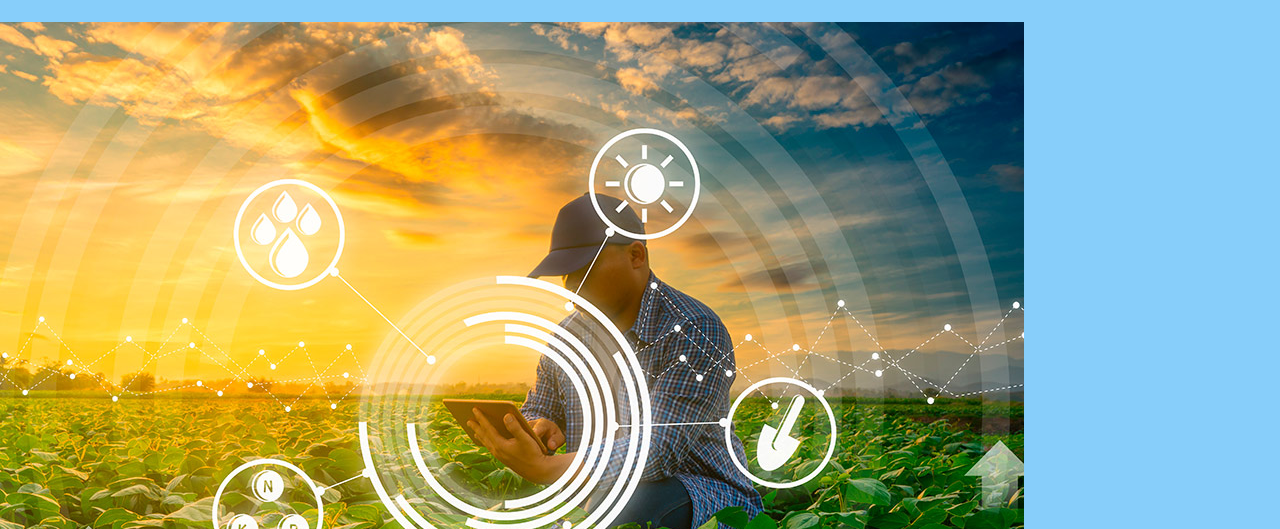
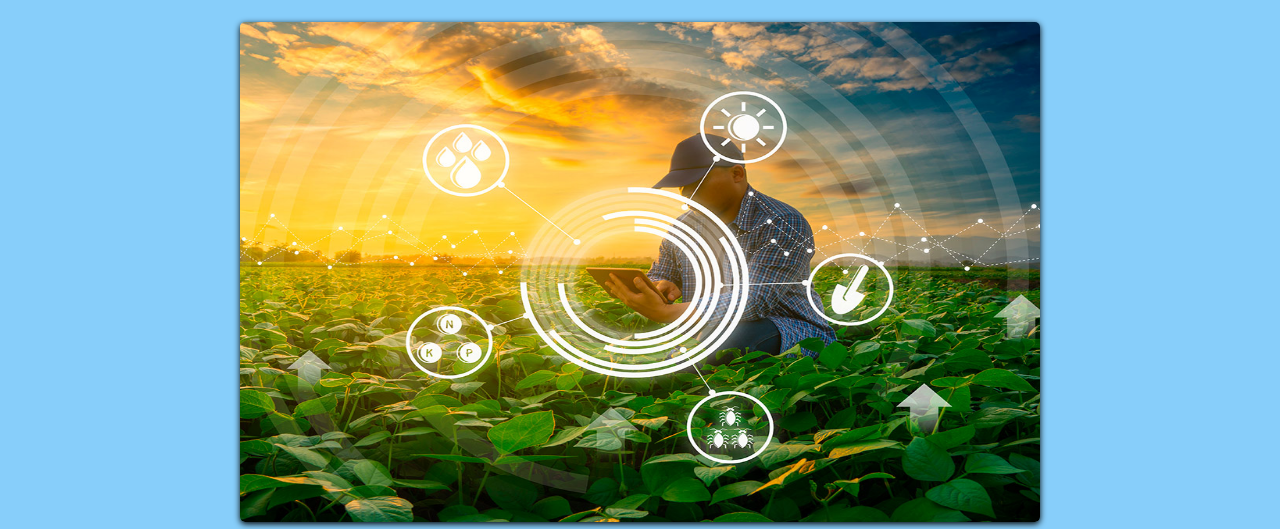
Before and after one commit to Miguel-Fr3/GS-WEB, a plain HTML site: page agricultura_sustentavel.html in a window 1280 px wide. Shown: the part 238-767 px from the top of the page. Drawn offline with Linux system fonts and the light colour scheme.

Commit message:
utilizando img

```diff
--- a/css/agricultura.css
+++ b/css/agricultura.css
@@ -3,3 +3,15 @@
     text-align: center;
     font-size: 2.50rem;
 }
+
+.conteudo-agricultura img{
+    display: flex;
+    align-items: center;
+    justify-content: center;
+    margin: auto;
+    margin-bottom: 10px;
+    width: 800px;
+    height: 500px;
+    border-radius: 5px;
+    box-shadow: 0 2px 6px #000
+}
```
